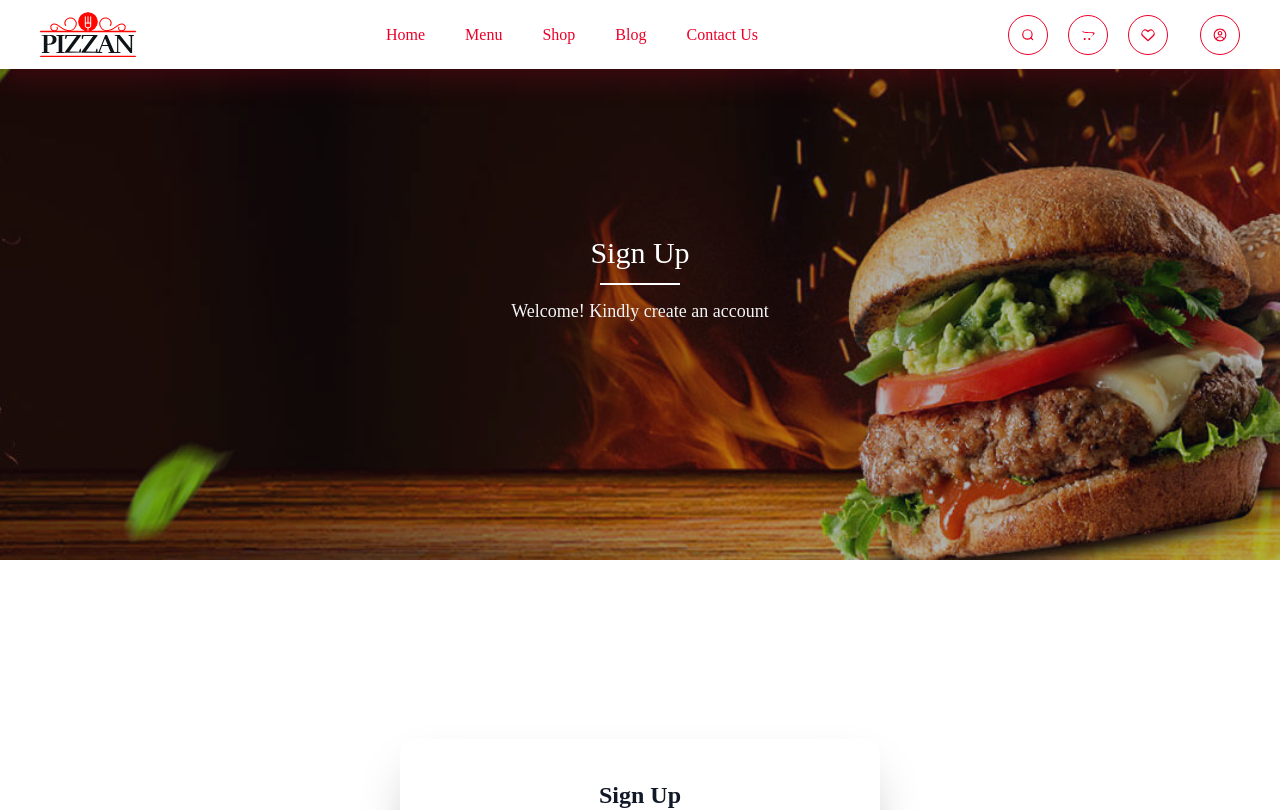
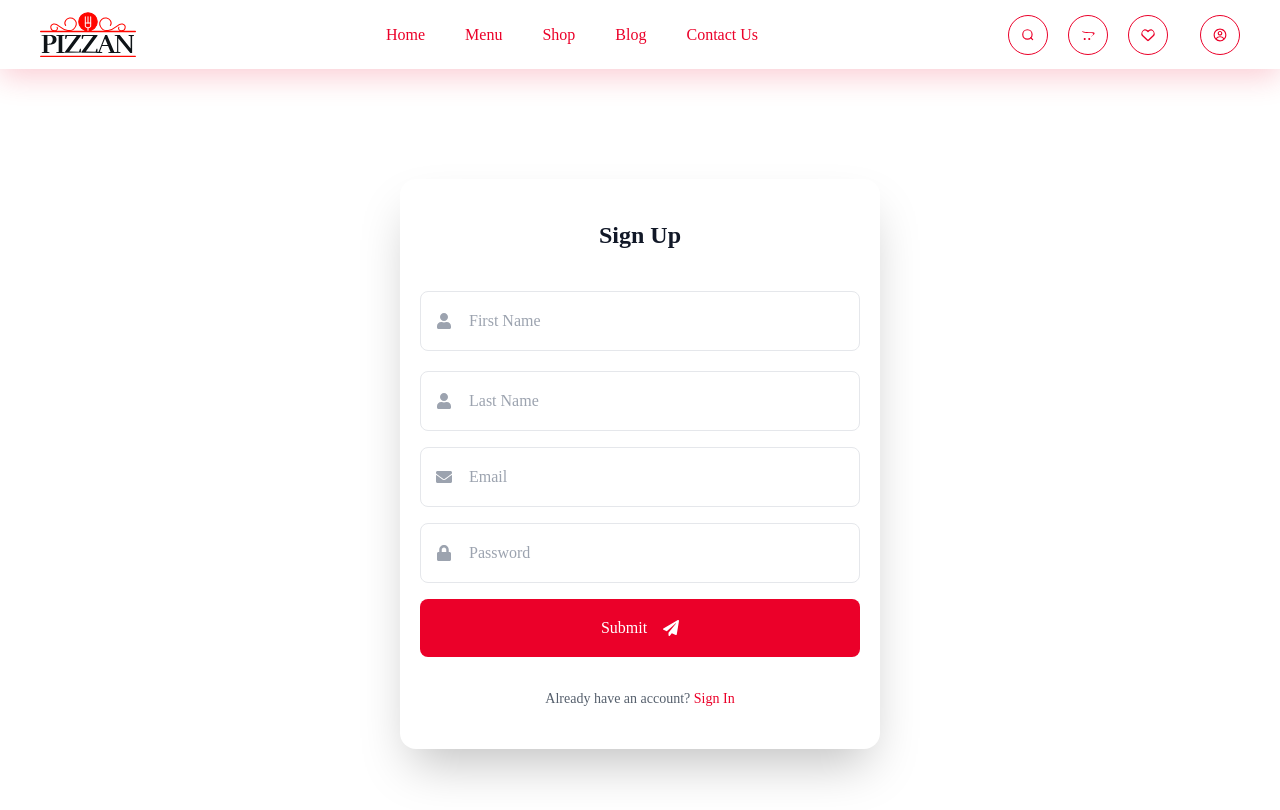
Before and after one commit to Sapphire-Creativity/pizzan-restuarant-website, a React (Vite) app: page /signup in a window 1280 px wide. Shown: the top 810 px of the page. Built offline with nearby package versions, Linux system fonts and the light colour scheme.

Commit message:
third commit

```diff
--- a/src/Pages/SignIn.jsx
+++ b/src/Pages/SignIn.jsx
@@ -2,10 +2,12 @@ import React from 'react'
 import OtherHeader from '../Components/OtherHeader'
 import heroImage from "../assets/offer_banner_1.jpg";
 import { FaUser, FaEnvelope, FaLock, FaPaperPlane } from 'react-icons/fa';
+import { useNavigate } from 'react-router-dom';
 const SignIn = () => {
+    const navigate = useNavigate()
     return (
         <>
-            <OtherHeader title="Sign In" subTitle="We are glad to have you back!" backgroundImage={heroImage} />
+            {/* <OtherHeader title="Sign In" subTitle="We are glad to have you back!" backgroundImage={heroImage} /> */}
 
             <div className="container">
                 <div className="w-full  sm:max-w-[30rem] mx-auto grid  grid-cols-1 items-center justify-center min-h-screen">
--- a/src/Pages/SignUp.jsx
+++ b/src/Pages/SignUp.jsx
@@ -8,7 +8,7 @@ const SignUp = () => {
     const navigate = useNavigate()
     return (
         <>
-            <OtherHeader title="Sign Up" subTitle="Welcome! Kindly create an account" backgroundImage={heroImage} />
+            {/* <OtherHeader title="Sign Up" subTitle="Welcome! Kindly create an account" backgroundImage={heroImage} /> */}
             <div className="container">
 
                 <div className="w-full  sm:max-w-[30rem] mx-auto grid  grid-cols-1 items-center justify-center min-h-screen">
```
